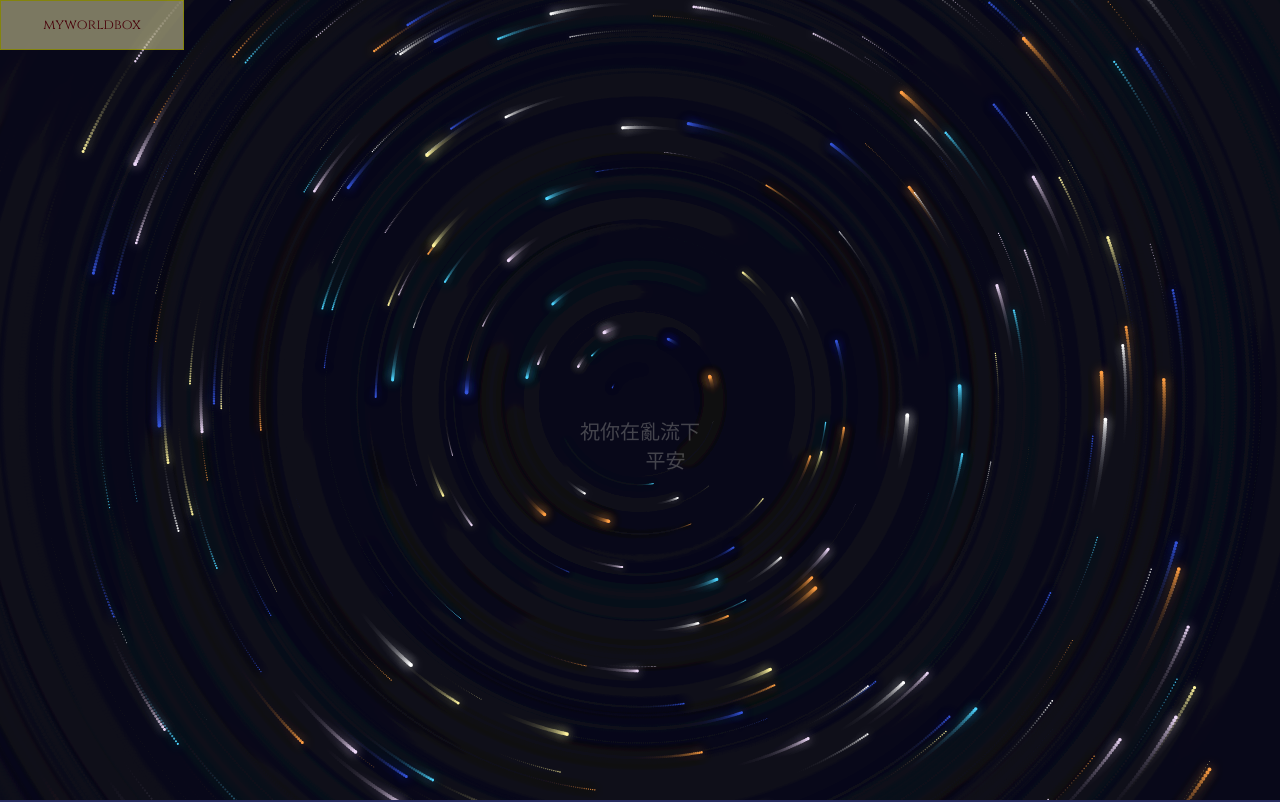
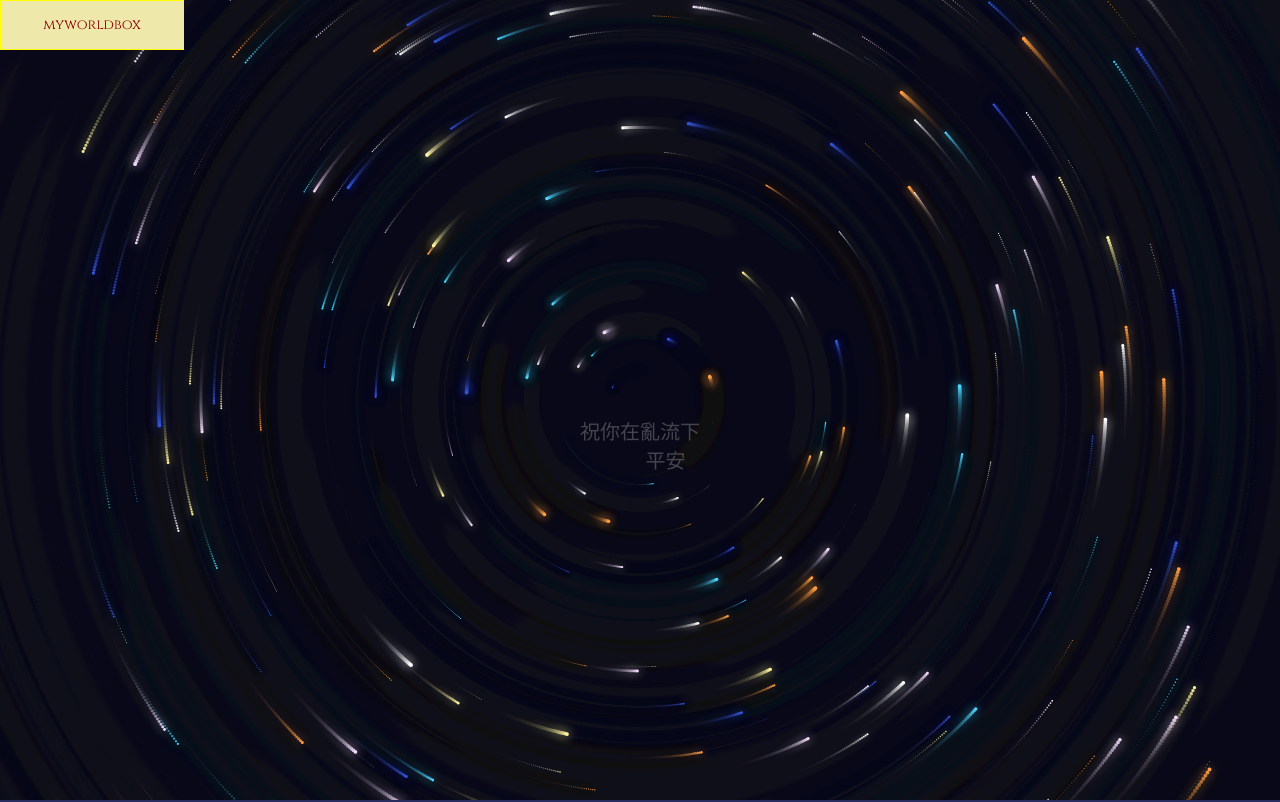
Before and after one commit to myworldbox/myworldbox, a plain HTML site: page index.html in a window 1280 px wide. Shown: the top 802 px of the page. Drawn offline with nearby package versions, Linux system fonts and the light colour scheme; a web font is replaced by a local one.

Commit message:
no message

```diff
--- a/index.html
+++ b/index.html
@@ -27,7 +27,7 @@
 
     <header>
         <div class="header-div" id="topItem">
-            <div class="opacity-1"><a class="company font-1-3 border-2" href="/">myworldbox</a></div>
+            <div><a class="company font-1-3 border-2" href="/">myworldbox</a></div>
         </div>
     </header>
 
```
